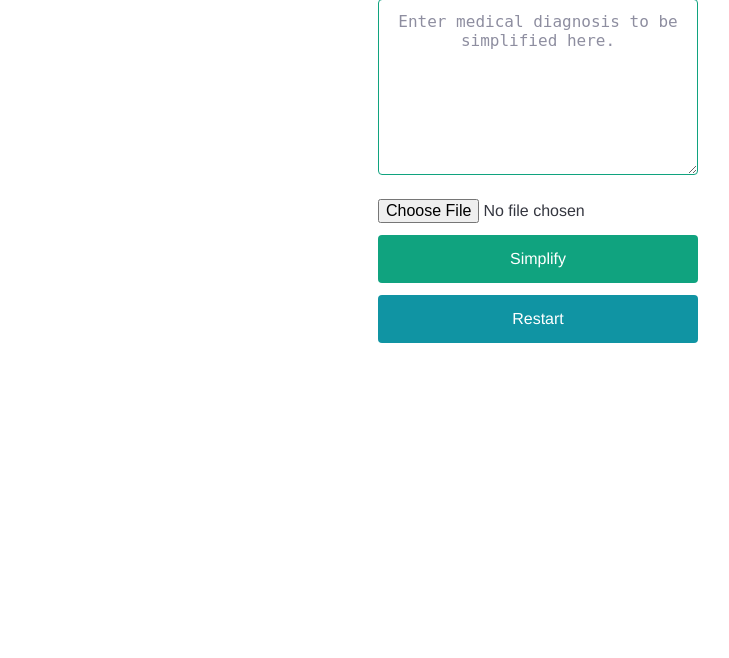
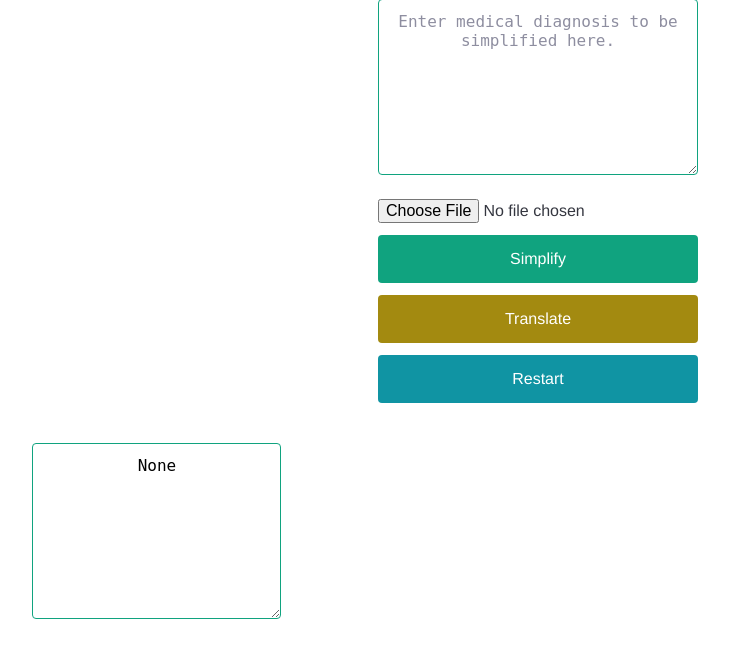
Before and after one commit to alaynamnguyen/mediglot, a Flask app: page / in a window 1280 px wide. Shown: the part 199-857 px from the top of the page, without its empty margins (102-831 px from the left). Before the commit the page ends 542 px from the top, so only its background shows below. Run offline with Flask 2, Linux system fonts and the light colour scheme; some web fonts are replaced.

Commit message:
Added translated button, logic half complete

```diff
--- a/app.py
+++ b/app.py
@@ -19,11 +19,20 @@
 
             # Convert speech to text
             audio_file= open("Delaware St 2.mp3", "rb")
-            transcript = openai.Audio.transcribe("whisper-1", audio_file)
-            # audio_file = request.files["audio"]
-            # transcript = transcribe_speech(audio_file)
-            result2 = transcript['text'][0].lstrip('\n')
-            translated_result = translate_and_join2(transcript, translate_en_to_es)
+            medical_text = openai.Audio.transcribe("whisper-1", audio_file)
+            medical_text = medical_text['text'].lstrip('\n')
+            print(medical_text)
+
+            # Simplify english transcript
+            simplified_text = generate_prompt(medical_text)
+            response = openai.ChatCompletion.create(
+                model="gpt-3.5-turbo",
+                messages=[{"role": "user", "content": simplified_text}]
+            )
+            translated = response['choices'][0].message.content.lstrip('\n')
+
+            # Translate simplified english
+            translated_result = translate_and_join2(translated, translate_en_to_es)
 
             # Generate speech using gTTS
             tts = gTTS(translated_result, lang='es')
@@ -35,6 +44,25 @@
             response = ""
             next_url = "/"
             return redirect(url_for("index", result=response, next=next_url, loading=False))
+        elif "translate" in request.form:
+            # Check if the request contains an audio file
+            if "audio" not in request.files:
+                return "No audio file provided", 400
+
+            # Convert speech to text
+            audio_file= open("Delaware St 2.mp3", "rb")
+            transcript = openai.Audio.transcribe("whisper-1", audio_file)
+            medical_text = transcript['text'].lstrip('\n')
+
+            # Translate simplified english
+            translated_result = translate_and_join2(medical_text, translate_en_to_es)
+
+            # Generate speech using gTTS
+            tts = gTTS(translated_result, lang='es')
+            tts.save('static/output.mp3')
+            next_url = "/more.html"
+
+            return redirect(url_for("more", result=translated_result, next=next_url, loading=True))
 
     result = request.args.get("result")
     # translated_result = translate_en_to_es(result)
@@ -99,12 +127,8 @@
     return joined_text
 
 def translate_and_join2(transcript, translate):
-    print(transcript)
-    # Extract the text from the transcript object
-    text = transcript['text']
-
     # Split text by periods
-    split_text = text.split('. ')
+    split_text = transcript.split('. ')
 
     # Loop through each element and apply 'translate' function
     translated_text = [translate(sentence)[:-1] for sentence in split_text]
--- a/templates/index.html
+++ b/templates/index.html
@@ -16,10 +16,13 @@
     <input type="file" name="audio" accept="audio/*">
     <input type="submit" name="simplify" value="Simplify" class="simplify-button" id="simplifyButton" style="margin-top: 12px;" onclick="showLoadingButton()" />
     <input type="submit" id="loadingButton" class="loading-button" value="Loading..." style="background-color: #67bba6; margin-top: 12px;" disabled />
+    <input type="submit" name="translate" value="Translate" class="translate-button" style="background-color: #a38a10; margin-top: 12px;" />
     <input type="submit" name="restart" value="Restart" class="restart-button" style="background-color: #1094a3; margin-top: 12px;" />
   </form>
+  <div class="result">
+    <textarea type="text" name="simplified_text" placeholder="Simplified text here.">{{ result }}</textarea>
+  </div>
   {% if result %}
-  <div class="result">{{ result }}</div>
   <audio controls>
     <source src="{{ url_for('static', filename='output.mp3') }}" type="audio/mpeg">
     Your browser does not support the audio element.
--- a/templates/more.html
+++ b/templates/more.html
@@ -15,10 +15,13 @@
     <textarea type="text" name="medical_text" placeholder="Enter medical diagnosis to be simplified here.">{{ result }}</textarea>
     <input type="submit" name="morelaymans" value="Simplify More" class="morelaymans-button" id = "simplifyButton" style="background-color: #a33210; margin-top: 12px;" onclick="showLoadingButton()" />
     <input type="submit" id="loadingButton" class="loading-button" value="Loading..." style="background-color: #67bba6; margin-top: 12px;" disabled />
+    <input type="submit" name="translate" value="Translate" class="translate-button" style="background-color: #a38a10; margin-top: 12px;" />
     <input type="submit" name="restart" value="Restart" class="restart-button" style="background-color: #1094a3; margin-top: 12px;" />
   </form>
+  <div class="result">
+    <textarea type="text" name="simplified_text" placeholder="Simplified text here.">{{ result }}</textarea>
+  </div>
   {% if result %}
-  <div class="result">{{ result }}</div>
   <audio controls>
     <source src="{{ url_for('static', filename='output.mp3') }}" type="audio/mpeg">
     Your browser does not support the audio element.
```
Also changed, not shown: 1 other file.
